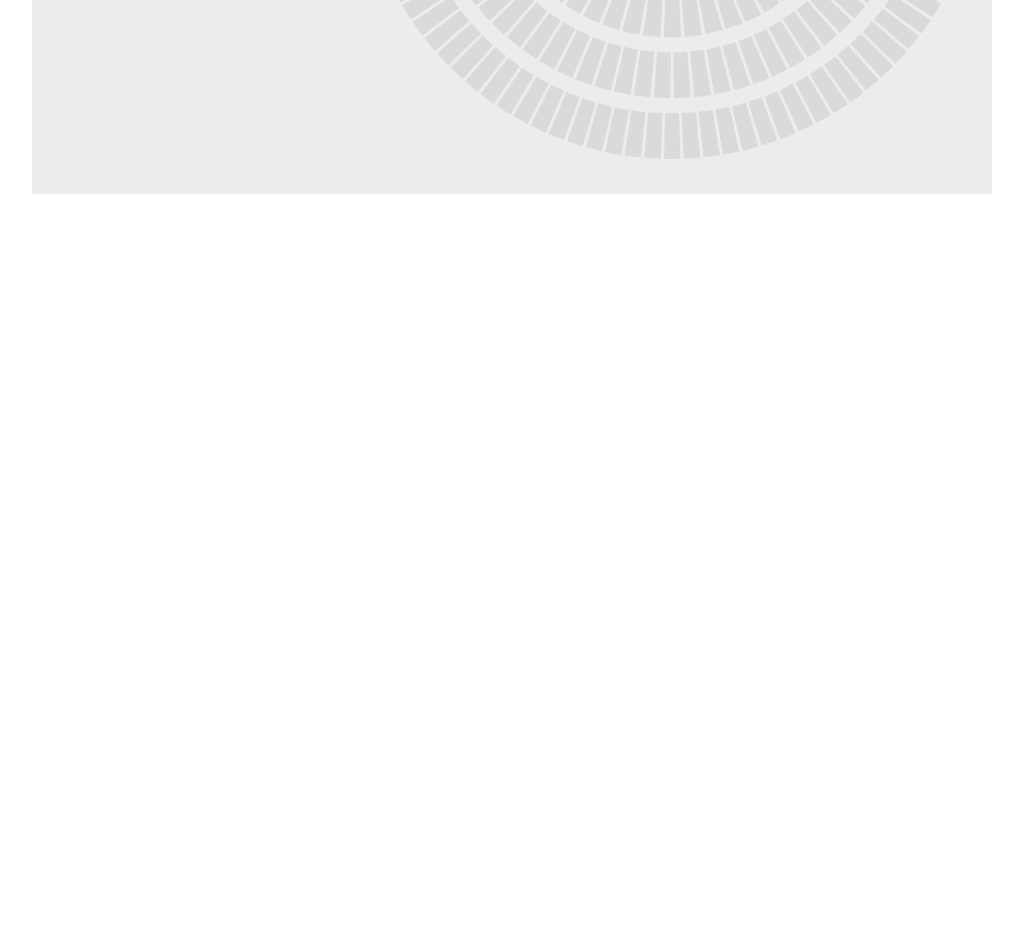
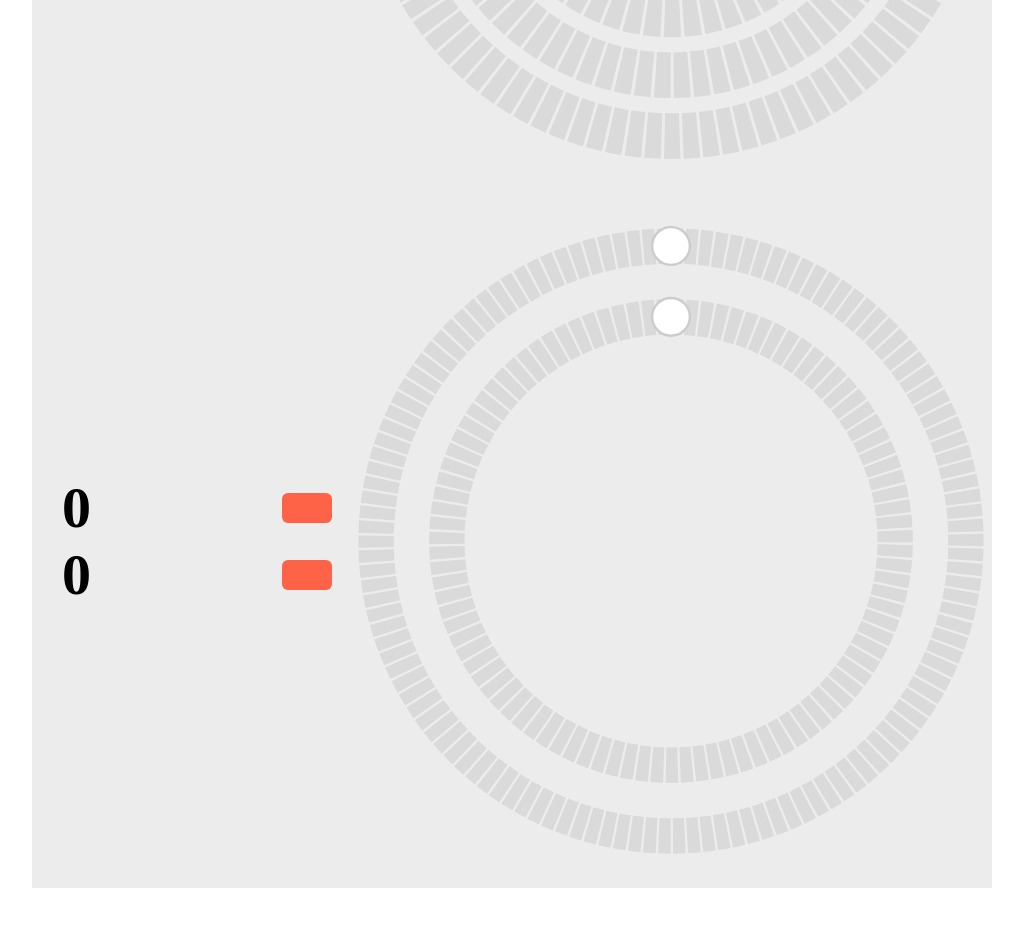
Before and after one commit to mitjapotocin/circular-slider, a website built with Parcel: page index.html in a window 1280 px wide. Shown: the part 500-1426 px from the top of the page, without its empty margins (128-1151 px from the left). Before the commit the page ends 800 px from the top, so only its background shows below. Built offline with nearby package versions, Linux system fonts and the light colour scheme.

Commit message:
Test multiple sliders

```diff
--- a/index.html
+++ b/index.html
@@ -8,6 +8,7 @@
   </head>
   <body>
     <div id="slider-container"></div>
+    <div id="slider-container2"></div>
   </body>
   <script src="/src/js/main.js"></script>
 </html>
--- a/src/js/main.js
+++ b/src/js/main.js
@@ -1,6 +1,7 @@
 import CircularSlider from './CircularSlider'
 
 const sliderContainer = document.querySelector('#slider-container')
+const sliderContainer2 = document.querySelector('#slider-container2')
 const slider = new CircularSlider({
   container: sliderContainer,
   color: '#bada55',
@@ -26,3 +27,20 @@ const slider3 = new CircularSlider({
   step: 50,
   radius: 190,
 })
+
+const slider4 = new CircularSlider({
+  container: sliderContainer2,
+  color: 'tomato',
+  minValue: 0,
+  maxValue: 1000,
+  step: 50,
+  radius: 190,
+})
+const slider5 = new CircularSlider({
+  container: sliderContainer2,
+  color: 'tomato',
+  minValue: 0,
+  maxValue: 1000,
+  step: 50,
+  radius: 250,
+})
--- a/src/scss/style.scss
+++ b/src/scss/style.scss
@@ -1,5 +1,6 @@
 body {
   margin: 0;
+  height: 200vh;
 }
 
 .circular-slider-container {
@@ -26,8 +27,9 @@ body {
   }
 
   .legend-value {
-    font-size: 42px;
+    font-size: 58px;
     margin-right: 22px;
+    font-weight: bold;
   }
 
   .legend-container {
@@ -51,7 +53,8 @@ body {
   .legend-color-indicator {
     margin-left: auto;
     display: inline-block;
-    width: 40px;
-    height: 20px;
+    width: 50px;
+    height: 30px;
+    border-radius: 6px;
   }
 }
```
